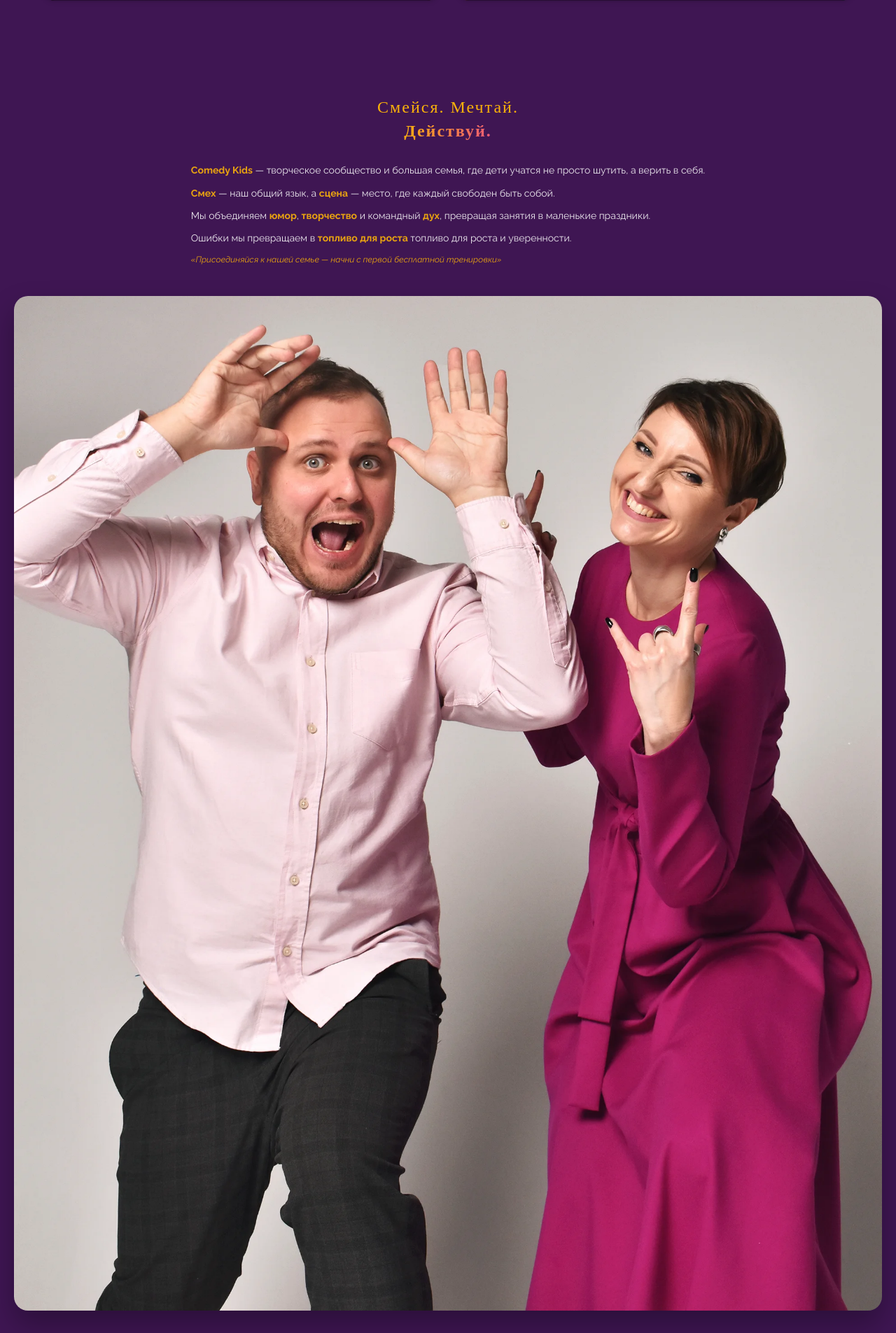
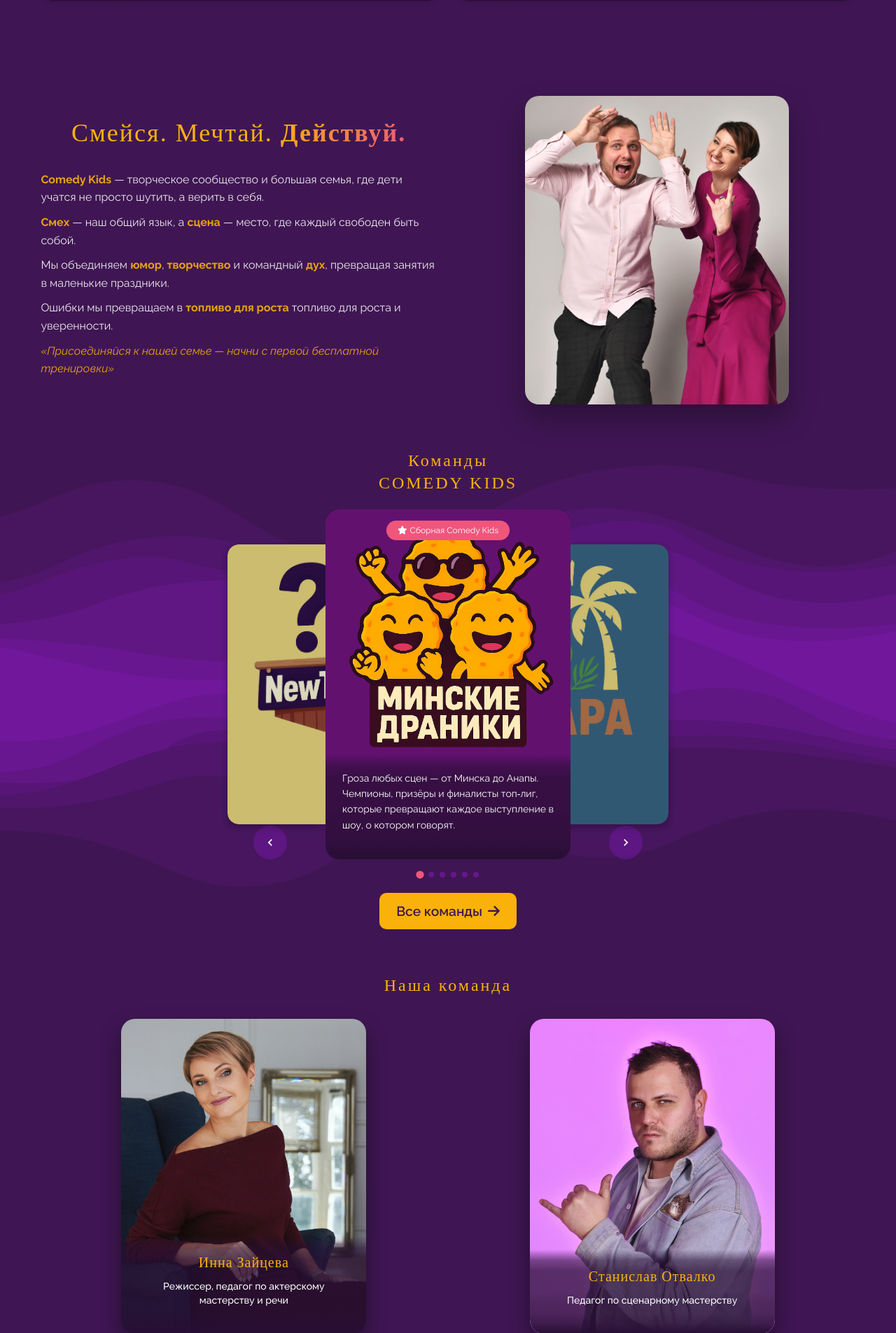
Before and after one commit to IlyaSkorik/site_comedy_kids, a PHP site: page / in a window 1280 px wide. Shown: the part 1463-3368 px from the top of the page at 70% size. Run offline with PHP 8.4, Linux system fonts and the light colour scheme; some web fonts are replaced.

Commit message:
Сделана адаптация блока about под ноутюуки

```diff
--- a/CSS/output.css
+++ b/CSS/output.css
@@ -536,6 +536,9 @@
   .w-2 {
     width: calc(var(--spacing) * 2);
   }
+  .w-2\/3 {
+    width: calc(2/3 * 100%);
+  }
   .w-3 {
     width: calc(var(--spacing) * 3);
   }
@@ -1530,6 +1533,16 @@
   .xl\:mb-8 {
     @media (width >= 80rem) {
       margin-bottom: calc(var(--spacing) * 8);
+    }
+  }
+  .xl\:h-2\/3 {
+    @media (width >= 80rem) {
+      height: calc(2/3 * 100%);
+    }
+  }
+  .xl\:w-2\/3 {
+    @media (width >= 80rem) {
+      width: calc(2/3 * 100%);
     }
   }
   .xl\:grid-cols-2 {
--- a/index.html
+++ b/index.html
@@ -95,7 +95,8 @@
                                 href="#home">Главная</a></li>
                         <li><a class="block font-medium text-base hover:text-[var(--primary)] transition"
                                 href="#benefits">Почему мы?</a></li>
-                        <li><a class="block font-medium text-base hover:text-[var(--primary)] transition" href="#about">О
+                        <li><a class="block font-medium text-base hover:text-[var(--primary)] transition"
+                                href="#about">О
                                 нас</a></li>
                         <li><a class="block font-medium text-base hover:text-[var(--primary)] transition"
                                 href="#gallery">Команды</a></li>
@@ -189,9 +190,11 @@
                         <div
                             class="absolute bottom-0 left-0 right-0 py-3.5 px-5 flex flex-col justify-start items-start z-10 text-left bg-[linear-gradient(transparent,#270e3490,#270e34bd,#270e34bd,#270e34bd,#270e34c8,#270e34cc,#270e34df,#270e34)]">
                             <h3 style="font-family: Dela Gothic One;"
-                                class="text-base xl:text-xl my-2 tracking-[2px] text-(--primary) leading-[1.2]">КОМАНДНАЯ РАБОТА
+                                class="text-base xl:text-xl my-2 tracking-[2px] text-(--primary) leading-[1.2]">
+                                КОМАНДНАЯ РАБОТА
                             </h3>
-                            <p class="text-sm xl:text-base max-w-lg leading-[1.4] opacity-95 m-0 ">Учим слышать друг друга,
+                            <p class="text-sm xl:text-base max-w-lg leading-[1.4] opacity-95 m-0 ">Учим слышать друг
+                                друга,
                                 договариваться и добиваться общего результата — как в настоящем проекте.</p>
                         </div>
                     </div>
@@ -204,8 +207,10 @@
                         <div
                             class="absolute bottom-0 left-0 right-0 py-3.5 px-5 flex flex-col justify-start items-start z-10 text-left bg-[linear-gradient(transparent,#270e3490,#270e34bd,#270e34bd,#270e34bd,#270e34c8,#270e34cc,#270e34df,#270e34)]">
                             <h3 style="font-family: Dela Gothic One;"
-                                class="text-base xl:text-xl my-2 tracking-[2px] text-(--primary) leading-[1.2]">НОВЫЕ ДРУЗЬЯ</h3>
-                            <p class="text-sm xl:text-base max-w-lg leading-[1.4] opacity-95 m-0 ">Каждый ребёнок находит близких
+                                class="text-base xl:text-xl my-2 tracking-[2px] text-(--primary) leading-[1.2]">НОВЫЕ
+                                ДРУЗЬЯ</h3>
+                            <p class="text-sm xl:text-base max-w-lg leading-[1.4] opacity-95 m-0 ">Каждый ребёнок
+                                находит близких
                                 по духу, учится общаться и чувствовать себя частью крутой команды.</p>
                         </div>
                     </div>
@@ -218,9 +223,11 @@
                         <div
                             class="absolute bottom-0 left-0 right-0 py-3.5 px-5 flex flex-col justify-start items-start z-10 text-left bg-[linear-gradient(transparent,#270e3490,#270e34bd,#270e34bd,#270e34bd,#270e34c8,#270e34cc,#270e34df,#270e34)]">
                             <h3 style="font-family: Dela Gothic One;"
-                                class="text-base xl:text-xl my-2 tracking-[2px] text-(--primary) leading-[1.2]">ЧАСТЫЕ ВЫСТУПЛЕНИЯ
+                                class="text-base xl:text-xl my-2 tracking-[2px] text-(--primary) leading-[1.2]">ЧАСТЫЕ
+                                ВЫСТУПЛЕНИЯ
                             </h3>
-                            <p class="text-sm xl:text-base max-w-lg leading-[1.4] opacity-95 m-0 ">Регулярные выходы на сцену
+                            <p class="text-sm xl:text-base max-w-lg leading-[1.4] opacity-95 m-0 ">Регулярные выходы на
+                                сцену
                                 делают страх публики просто смешным эпизодом прошлого.</p>
                         </div>
                     </div>
@@ -233,9 +240,11 @@
                         <div
                             class="absolute bottom-0 left-0 right-0 py-3.5 px-5 flex flex-col justify-start items-start z-10 text-left bg-[linear-gradient(transparent,#270e3490,#270e34bd,#270e34bd,#270e34bd,#270e34c8,#270e34cc,#270e34df,#270e34)]">
                             <h3 style="font-family: Dela Gothic One;"
-                                class="text-base xl:text-xl my-2 tracking-[2px] text-(--primary) leading-[1.2]">ПОТЕНЦИАЛ РЕБЁНКА
+                                class="text-base xl:text-xl my-2 tracking-[2px] text-(--primary) leading-[1.2]">
+                                ПОТЕНЦИАЛ РЕБЁНКА
                             </h3>
-                            <p class="text-sm xl:text-base max-w-lg leading-[1.4] opacity-95 m-0 ">Мы умеем видеть сильные стороны
+                            <p class="text-sm xl:text-base max-w-lg leading-[1.4] opacity-95 m-0 ">Мы умеем видеть
+                                сильные стороны
                                 и превращать их в уверенность, креативность и харизму.</p>
                         </div>
                     </div>
@@ -248,34 +257,38 @@
 
     <!-- About Section -->
     <section class="pb-16 flex items-center animate-fade-in-up-delayed" id="about">
-        <div class="my-0 mx-auto px-5 max-w-(--max-width)">
-            <div class="grid grid-cols-1 gap-8 justify-items-center">
-                <div class="flex flex-col justify-center">
+        <div class="my-0 mx-[1%] lg:mx-[3%] px-5">
+            <div class="grid grid-cols-1 xl:grid-cols-2 gap-8 justify-items-center items-center">
+                <div class="flex flex-col justify-center ">
                     <h3
-                        class="font-[Dela_Gothic_One] text-2xl leading-[1.4] tracking-[2px] text-center mb-7 text-(--primary) ">
-                        Смейся. Мечтай. <br> <b
+                        class="font-[Dela_Gothic_One] text-2xl xl:text-4xl leading-[1.4] tracking-[2px] text-center mb-7 text-(--primary) ">
+                        Смейся. Мечтай. <b
                             class="bg-[linear-gradient(120deg,var(--primary),var(--accent))] bg-[200%_100%] bg-clip-text text-transparent animate-gradient-slide">Действуй.</b>
                     </h3>
-                    <p class="text-sm mb-2.5 leading-[1.6] opacity-90">
+                    <p class="text-sm xl:text-base mb-2.5 leading-[1.6] opacity-90">
                         <b class="text-(--primary)">Comedy Kids</b> — творческое сообщество и большая семья, где дети
                         учатся не просто шутить, а верить в себя.
                     </p>
-                    <p class="text-sm mb-2.5 leading-[1.6] opacity-90"><b class="text-(--primary)">Смех</b> — наш общий
+                    <p class="text-sm xl:text-base mb-2.5 leading-[1.6] opacity-90"><b class="text-(--primary)">Смех</b>
+                        — наш общий
                         язык, а <b class="text-(--primary)">сцена</b> — место, где каждый свободен быть собой.</p>
-                    <p class="text-sm mb-2.5 leading-[1.6] opacity-90">Мы объединяем <b
+                    <p class="text-sm xl:text-base mb-2.5 leading-[1.6] opacity-90">Мы объединяем <b
                             class="text-(--primary)">юмор</b>, <b class="text-(--primary)">творчество</b> и командный <b
                             class="text-(--primary)">дух</b>, превращая занятия в маленькие праздники.</p>
-                    <p class="text-sm mb-2.5 leading-[1.6] opacity-90">
+                    <p class="text-sm xl:text-base mb-2.5 leading-[1.6] opacity-90">
                         Ошибки мы превращаем в <b class="text-(--primary)">топливо для роста</b> топливо для роста и
                         уверенности.
                     </p>
-                    <p class="text-(--primary) text-xs mb-2.5 leading-[1.6] opacity-90"><i>«Присоединяйся к нашей семье
+                    <p class="text-(--primary) text-xs xl:text-base mb-2.5 leading-[1.6] opacity-90"><i>«Присоединяйся к
+                            нашей семье
                             — начни с первой бесплатной тренировки»</i> </p>
 
                 </div>
+                <div class="xl:w-2/3">
 
-                <img class="rounded-(--border-radius-md) shadow-[0_20px_40px_var(--color-shadow-strong)]"
-                    src="img/about-school.webp" alt="Дети на занятии КВН" loading="lazy">
+                    <img class=" rounded-(--border-radius-md) shadow-[0_20px_40px_var(--color-shadow-strong)]"
+                        src="img/about-school.webp" alt="Дети на занятии КВН" loading="lazy">
+                </div>
 
             </div>
         </div>
@@ -341,8 +354,7 @@
     </section>
 
     <!-- Testimonials -->
-    <section class="pb-16 flex items-center flex-col animate-fade-in-up-delayed"
-        id="testimonials">
+    <section class="pb-16 flex items-center flex-col animate-fade-in-up-delayed" id="testimonials">
         <div class="my-0 mx-auto px-5 max-w-(--max-width)">
             <div class="text-center mb-8">
                 <h2 class="text-2xl mb-5 text-(--primary) tracking-[3px] font-[Dela_Gothic_One] animate-fade-in-up">
```
